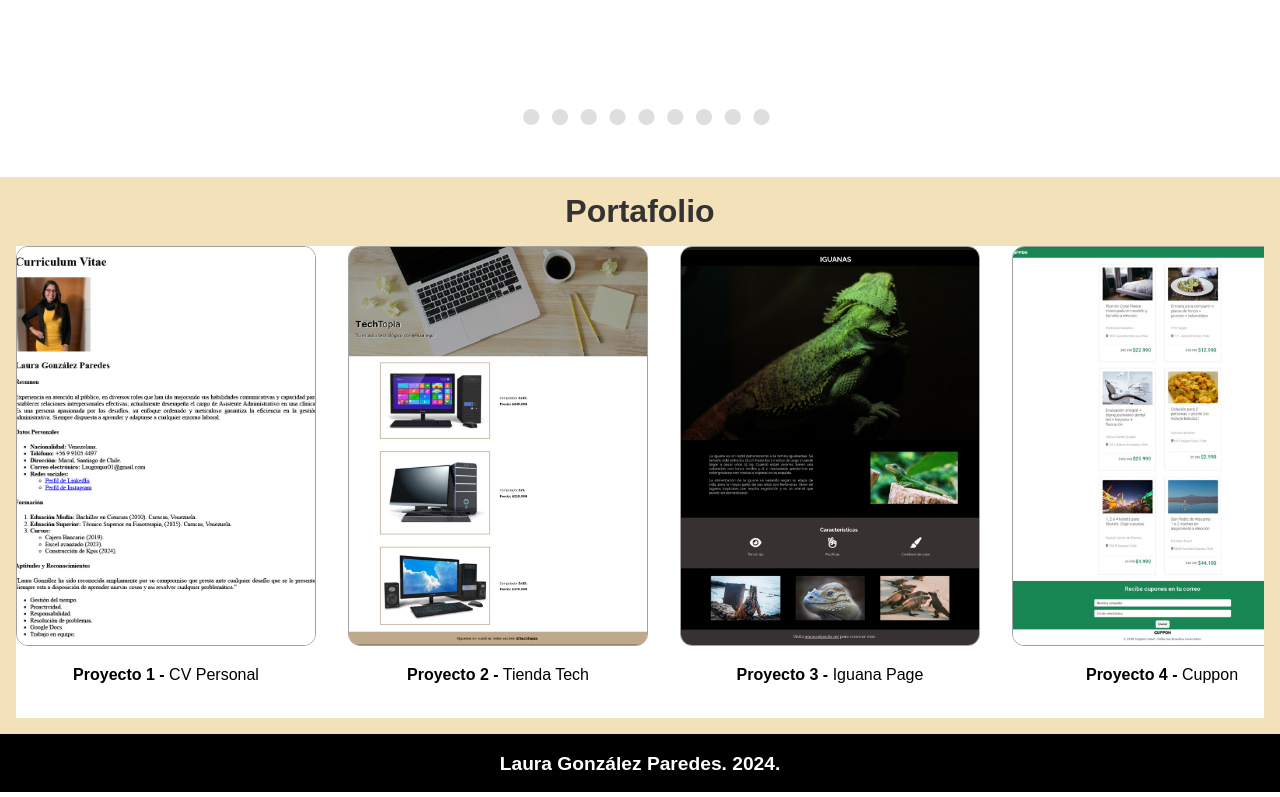
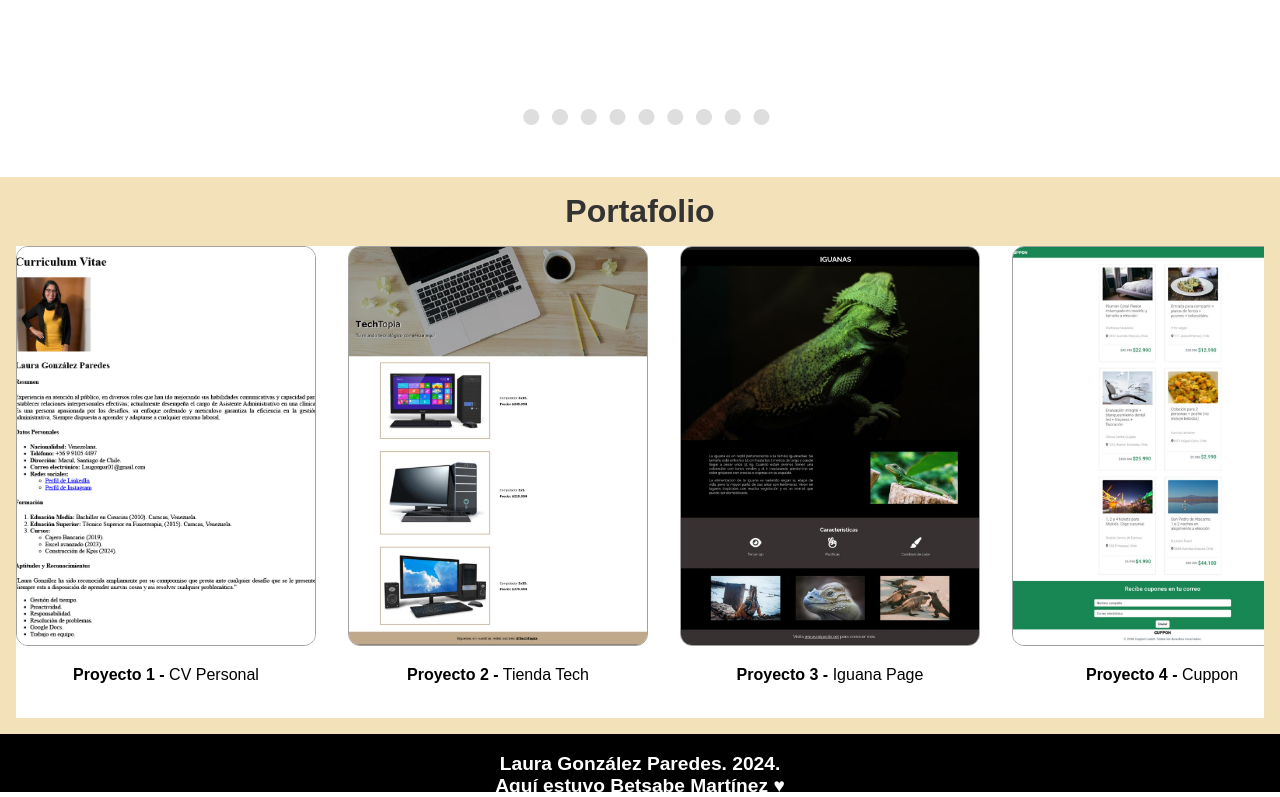
Before and after one commit to LauraGonpar/LauraGonpar.github.io, a plain HTML site: page index.html in a window 1280 px wide. Shown: the part 1928-2725 px from the top of the page. Drawn offline with Linux system fonts and the light colour scheme.

Commit message:
Se agrega párrafo en footer que dice Aquí estuvo Betsabe Martínez

```diff
--- a/index.html
+++ b/index.html
@@ -213,6 +213,7 @@
     <!-- Footer -->
     <footer class="footer">
       <p>Laura González Paredes. 2024.</p>
+      <p>Aquí estuvo Betsabe Martínez ♥</p>
     </footer>
   </body>
 </html>
```
